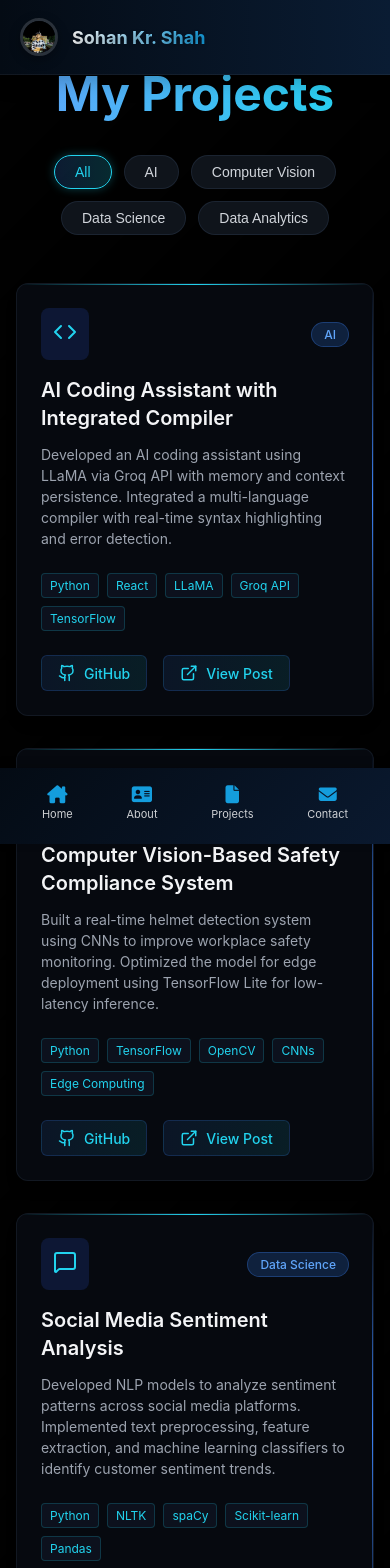
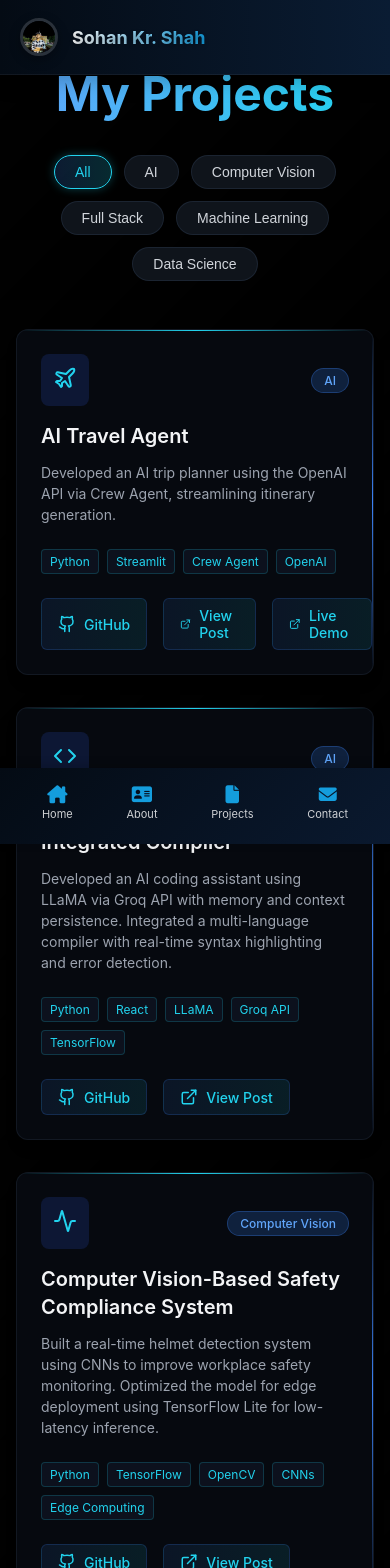
Before and after one commit to sohankrshah/codecanvas, a Next.js app: page /projects in a window 390 px wide. Shown: the top 1568 px of the page. Built offline with nearby package versions, Linux system fonts and the light colour scheme.

Commit message:
Update: Refactored project section and improved responsiveness

```diff
--- a/src/app/projects/page.tsx
+++ b/src/app/projects/page.tsx
@@ -2,132 +2,23 @@
 
 import { useState, useMemo } from 'react';
 import Link from 'next/link';
-import {
-  Github,
-  ExternalLink,
-  Code,
-  Activity,
-  Database,
-  MessageSquare,
-  ShoppingBag,
-  UserX,
-  LineChart,
-  BarChart2,
-  Users,
-} from 'lucide-react';
+import { Github, ExternalLink } from 'lucide-react';
 import styles from '@/styles/Project.module.css';
-import type { Project } from '@/types';
-
-// ==================== Project Data ====================
-
-const projectsData: Project[] = [
-  {
-    id: 1,
-    title: 'AI Coding Assistant with Integrated Compiler',
-    description:
-      'Developed an AI coding assistant using LLaMA via Groq API with memory and context persistence. Integrated a multi-language compiler with real-time syntax highlighting and error detection.',
-    technologies: ['Python', 'React', 'LLaMA', 'Groq API', 'TensorFlow'],
-    githubUrl: 'https://github.com/yourusername/ai-coding-assistant',
-    icon: <Code className={styles.projectIcon} />,
-    category: 'AI',
-    slug: 'ai-coding-assistant',
-  },
-  {
-    id: 2,
-    title: 'Computer Vision-Based Safety Compliance System',
-    description:
-      'Built a real-time helmet detection system using CNNs to improve workplace safety monitoring. Optimized the model for edge deployment using TensorFlow Lite for low-latency inference.',
-    technologies: ['Python', 'TensorFlow', 'OpenCV', 'CNNs', 'Edge Computing'],
-    githubUrl: 'https://github.com/yourusername/cv-safety-system',
-    icon: <Activity className={styles.projectIcon} />,
-    category: 'Computer Vision',
-    slug: 'cv-safety-system',
-  },
-  {
-    id: 3,
-    title: 'Social Media Sentiment Analysis',
-    description:
-      'Developed NLP models to analyze sentiment patterns across social media platforms. Implemented text preprocessing, feature extraction, and machine learning classifiers to identify customer sentiment trends.',
-    technologies: ['Python', 'NLTK', 'spaCy', 'Scikit-learn', 'Pandas'],
-    githubUrl: 'https://github.com/yourusername/social-media-sentiment',
-    icon: <MessageSquare className={styles.projectIcon} />,
-    category: 'Data Science',
-    slug: 'social-media-sentiment',
-  },
-  {
-    id: 4,
-    title: 'E-commerce Product Performance Analytics',
-    description:
-      'Created an interactive dashboard analyzing product performance metrics across different categories and time periods. Visualized KPIs including conversion rates, revenue trends, and inventory turnover.',
-    technologies: ['Power BI', 'SQL', 'DAX', 'Excel', 'Data Modeling'],
-    githubUrl: 'https://github.com/yourusername/ecommerce-analytics',
-    icon: <ShoppingBag className={styles.projectIcon} />,
-    category: 'Data Analytics',
-    slug: 'ecommerce-analytics',
-  },
-  {
-    id: 5,
-    title: 'NEPSE Stock Market Analytics Dashboard',
-    description:
-      'Built an interactive dashboard for Nepal Stock Exchange data with technical indicators, historical trends, and sector-based comparisons. Implemented automated data scraping and cleaning pipelines.',
-    technologies: ['Tableau', 'Python', 'Web Scraping', 'Time Series Analysis', 'Technical Indicators'],
-    githubUrl: 'https://github.com/yourusername/nepse-dashboard',
-    icon: <LineChart className={styles.projectIcon} />,
-    category: 'Data Analytics',
-    slug: 'nepse-dashboard',
-  },
-  {
-    id: 6,
-    title: 'Sales Performance Dashboard for a Retail Chain',
-    description:
-      'Designed a comprehensive retail sales dashboard with filterable KPIs by region, product category, and time period. Visualized sales trends, inventory levels, and customer segments for strategic decision-making.',
-    technologies: ['Power BI', 'DAX', 'SQL', 'Data Modeling', 'Azure'],
-    githubUrl: 'https://github.com/yourusername/retail-sales-dashboard',
-    icon: <BarChart2 className={styles.projectIcon} />,
-    category: 'Data Analytics',
-    slug: 'retail-sales-dashboard',
-  },
-  {
-    id: 7,
-    title: 'Customer Churn Prediction',
-    description:
-      'Implemented machine learning models to predict customer churn probability based on behavioral and demographic features. Achieved 87% accuracy with ensemble techniques and provided actionable insights for retention strategies.',
-    technologies: ['Python', 'Scikit-learn', 'XGBoost', 'Feature Engineering', 'Model Evaluation'],
-    githubUrl: 'https://github.com/yourusername/churn-prediction',
-    icon: <UserX className={styles.projectIcon} />,
-    category: 'Data Analytics',
-    slug: 'customer-churn-prediction',
-  },
-  {
-    id: 8,
-    title: 'HR Analytics Dashboard',
-    description:
-      'Created descriptive analytics dashboard for HR metrics including employee turnover, satisfaction, and performance indicators. Implemented drill-down capabilities for department and role-based analysis.',
-    technologies: ['Tableau', 'Excel', 'SQL', 'Data Visualization', 'Statistical Analysis'],
-    githubUrl: 'https://github.com/yourusername/hr-analytics',
-    icon: <Users className={styles.projectIcon} />,
-    category: 'Data Analytics',
-    slug: 'hr-analytics',
-  },
-];
-
-// ==================== Main Component ====================
+import { projects } from '@/contents/project';
 
 export default function ProjectSection() {
   const [activeFilter, setActiveFilter] = useState<string>('all');
 
-  // Get unique categories
   const categories = useMemo(
-    () => ['all', ...Array.from(new Set(projectsData.map((project) => project.category)))],
+    () => ['all', ...Array.from(new Set(projects.map((project) => project.category)))],
     []
   );
 
-  // Filter projects based on active filter
   const filteredProjects = useMemo(
     () =>
       activeFilter === 'all'
-        ? projectsData
-        : projectsData.filter((project) => project.category === activeFilter),
+        ? projects
+        : projects.filter((project) => project.category === activeFilter),
     [activeFilter]
   );
 
@@ -136,7 +27,6 @@ export default function ProjectSection() {
       <div className={styles.gridOverlay} aria-hidden="true" />
 
       <div className={styles.contentWrapper}>
-        {/* Section Header */}
         <h1 className={styles.heading}>My Projects</h1>
 
         {/* Filter Buttons */}
@@ -144,8 +34,10 @@ export default function ProjectSection() {
           {categories.map((category) => (
             <button
               key={category}
+              type="button"
               role="tab"
               aria-selected={activeFilter === category}
+              tabIndex={activeFilter === category ? 0 : -1}
               className={`${styles.filterButton} ${
                 activeFilter === category ? styles.activeFilter : ''
               }`}
@@ -158,21 +50,21 @@ export default function ProjectSection() {
 
         {/* Projects Grid */}
         <div className={styles.projectsGrid}>
-          {filteredProjects.map((project) => (
+          {filteredProjects.map((project) => {
+            const IconComponent = project.icon as React.ComponentType<{ className?: string }>;
+
+            return (
               <article key={project.id} className={styles.projectCard}>
-              {/* Card Header */}
                 <div className={styles.cardHeader}>
-                <div className={styles.iconContainer}>{project.icon}</div>
+                  <div className={styles.iconContainer}>
+                    <IconComponent className={styles.projectIcon} />
+                  </div>
                   <span className={styles.categoryTag}>{project.category}</span>
                 </div>
 
-              {/* Project Title */}
                 <h2 className={styles.projectTitle}>{project.title}</h2>
-
-              {/* Project Description */}
                 <p className={styles.projectDescription}>{project.description}</p>
 
-              {/* Technology Stack */}
                 <div className={styles.techStack}>
                   {project.technologies.map((tech, index) => (
                     <span key={`${project.id}-tech-${index}`} className={styles.techTag}>
@@ -181,7 +73,6 @@ export default function ProjectSection() {
                   ))}
                 </div>
 
-              {/* Project Links */}
                 <div className={styles.projectLinks}>
                   <a
                     href={project.githubUrl}
@@ -219,10 +110,10 @@ export default function ProjectSection() {
                   )}
                 </div>
               </article>
-          ))}
+            );
+          })}
         </div>
 
-        {/* No projects message */}
         {filteredProjects.length === 0 && (
           <div className={styles.noProjects}>
             <p>No projects found in this category.</p>
--- a/src/contents/project.ts
+++ b/src/contents/project.ts
@@ -1,14 +1,105 @@
-import { Project } from "@/types"
+import { Project } from "@/types";
+import {
+  Code,
+  Activity,
+  Database,
+  MessageSquare,
+  ShoppingBag,
+  UserX,
+  LineChart,
+  BarChart2,
+  Users,
+  Plane,
+} from "lucide-react";
 
 export const projects: Project[] = [
   {
+    id: 1,
     title: "AI Travel Agent",
     description:
       "Developed an AI trip planner using the OpenAI API via Crew Agent, streamlining itinerary generation.",
     technologies: ["Python", "Streamlit", "Crew Agent", "OpenAI"],
     githubUrl: "https://github.com/sohankrshah/AI-AGENT",
-    demoUrl: "https://ai-travel-agent-demo.vercel.app", // optional
+    demoUrl: "https://ai-travel-agent-demo.vercel.app",
+    icon: Plane,
+    category: "AI",
+    slug: "ai-travel-agent",
+  },
+  {
+    id: 2,
+    title: "AI Coding Assistant with Integrated Compiler",
+    description:
+      "Developed an AI coding assistant using LLaMA via Groq API with memory and context persistence. Integrated a multi-language compiler with real-time syntax highlighting and error detection.",
+    technologies: ["Python", "React", "LLaMA", "Groq API", "TensorFlow"],
+    githubUrl: "https://github.com/yourusername/ai-coding-assistant",
     icon: Code,
     category: "AI",
-  }
+    slug: "ai-coding-assistant",
+  },
+  {
+    id: 3,
+    title: "Computer Vision-Based Safety Compliance System",
+    description:
+      "Built a real-time helmet detection system using CNNs to improve workplace safety monitoring. Optimized the model for edge deployment using TensorFlow Lite for low-latency inference.",
+    technologies: ["Python", "TensorFlow", "OpenCV", "CNNs", "Edge Computing"],
+    githubUrl: "https://github.com/yourusername/cv-safety-system",
+    icon: Activity,
+    category: "Computer Vision",
+    slug: "cv-safety-system",
+  },
+  {
+    id: 4,
+    title: "E-commerce Analytics Dashboard",
+    description:
+      "Built a comprehensive analytics platform for tracking sales, inventory, and customer behavior with real-time data visualization.",
+    technologies: ["React", "TypeScript", "D3.js", "Node.js", "MongoDB"],
+    githubUrl: "https://github.com/yourusername/ecommerce-analytics",
+    icon: ShoppingBag,
+    category: "Full Stack",
+    slug: "ecommerce-analytics",
+  },
+  {
+    id: 5,
+    title: "Real-time Chat Application",
+    description:
+      "Developed a scalable real-time messaging platform with end-to-end encryption, file sharing, and group chat capabilities.",
+    technologies: ["React", "Socket.io", "Node.js", "Redis", "PostgreSQL"],
+    githubUrl: "https://github.com/yourusername/chat-app",
+    icon: MessageSquare,
+    category: "Full Stack",
+    slug: "chat-application",
+  },
+  {
+    id: 6,
+    title: "Stock Market Prediction Model",
+    description:
+      "Implemented LSTM neural networks for time-series forecasting of stock prices with 78% accuracy on historical data.",
+    technologies: ["Python", "TensorFlow", "Keras", "Pandas", "NumPy"],
+    githubUrl: "https://github.com/yourusername/stock-prediction",
+    icon: LineChart,
+    category: "Machine Learning",
+    slug: "stock-prediction",
+  },
+  {
+    id: 7,
+    title: "Customer Segmentation System",
+    description:
+      "Applied K-means clustering and RFM analysis to segment customers for targeted marketing campaigns, improving conversion by 35%.",
+    technologies: ["Python", "Scikit-learn", "Pandas", "Seaborn", "SQL"],
+    githubUrl: "https://github.com/yourusername/customer-segmentation",
+    icon: Users,
+    category: "Data Science",
+    slug: "customer-segmentation",
+  },
+  {
+    id: 8,
+    title: "Sales Forecasting Dashboard",
+    description:
+      "Created an interactive dashboard for sales forecasting using time-series analysis and machine learning algorithms.",
+    technologies: ["Python", "Plotly", "Prophet", "Streamlit", "PostgreSQL"],
+    githubUrl: "https://github.com/yourusername/sales-forecasting",
+    icon: BarChart2,
+    category: "Data Science",
+    slug: "sales-forecasting",
+  },
 ];
```
Also changed, not shown: 1 other file (tests, documents, lock files or other folders). Lines whose indentation alone changed are shown as unchanged.
